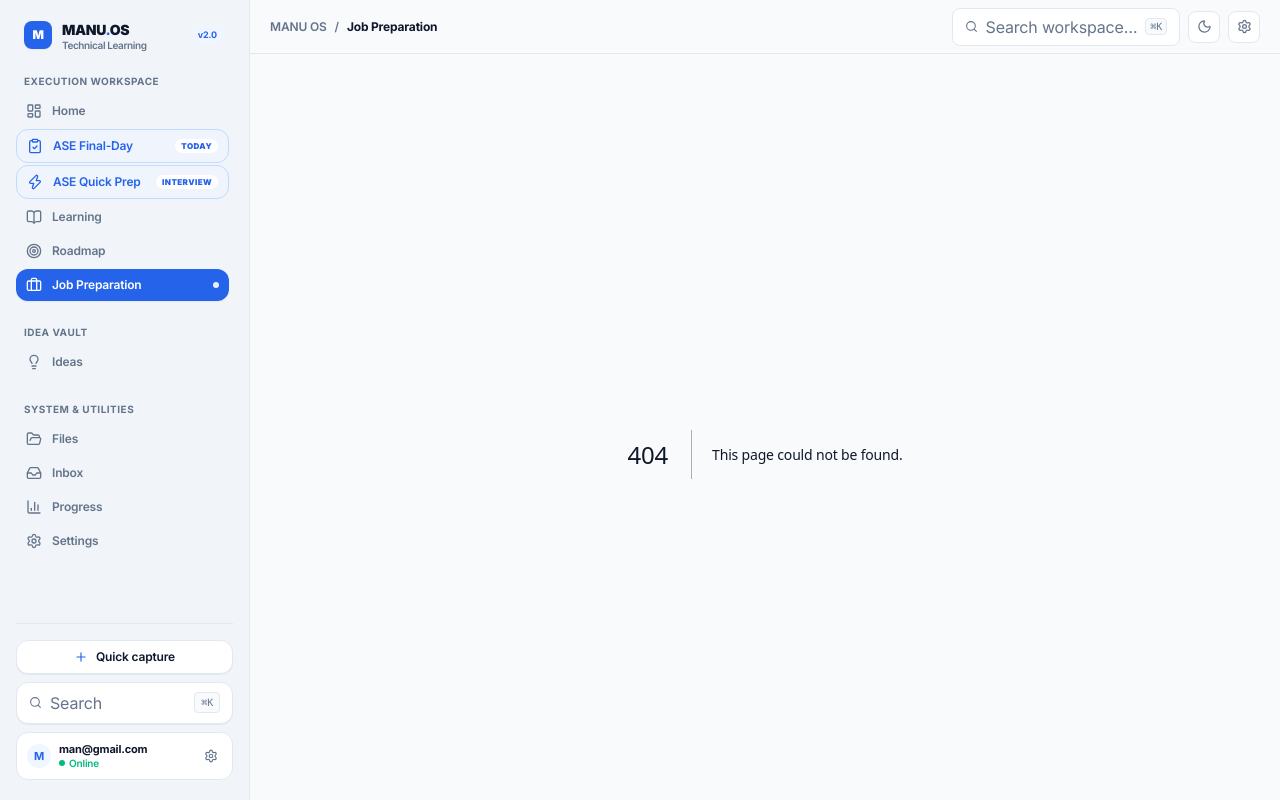
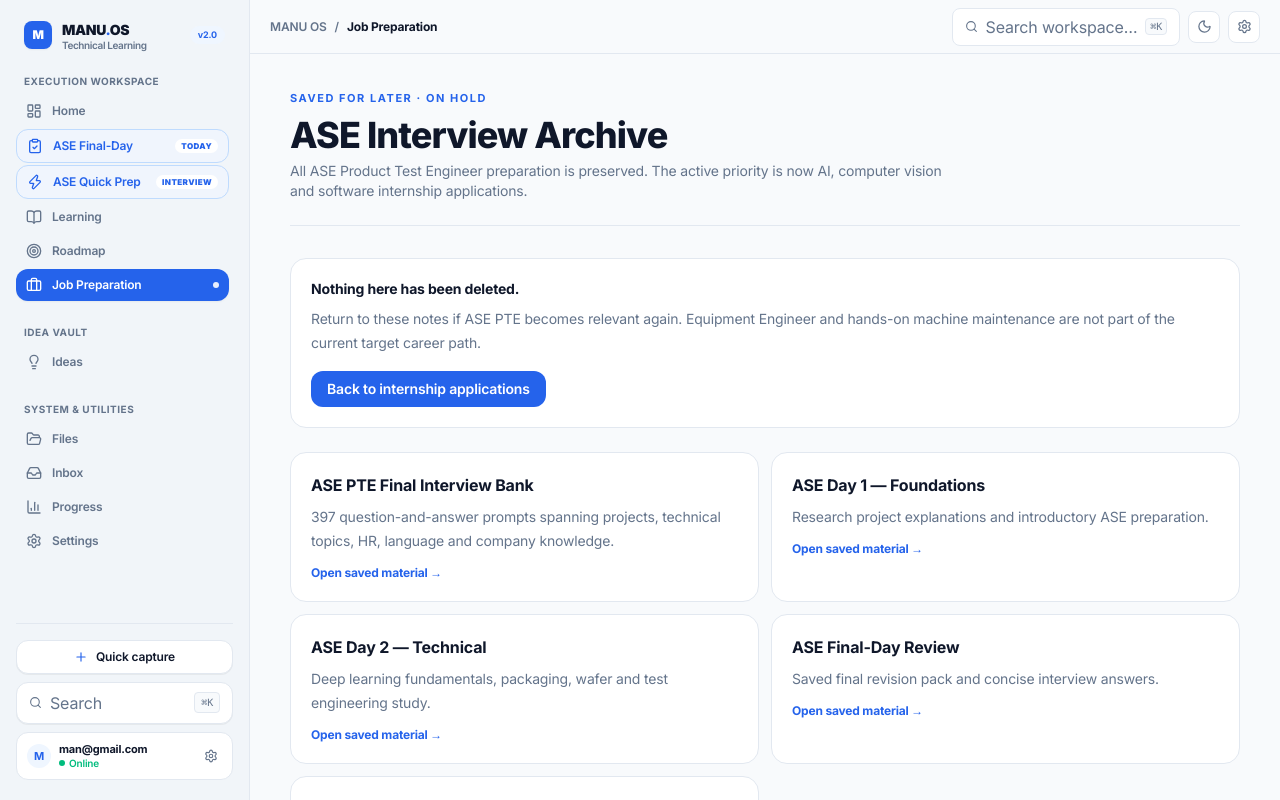
Before and after one commit to manideepreddyyanala4-svg/MANU-LEARNING_OS, a Next.js app: page /job-preparation/ase-archive in a window 1280 px wide. Before the commit this address had no page. Shown: the top 800 px of the page. Built offline with nearby package versions, Linux system fonts and the light colour scheme.

Commit message:
Add dedicated on-hold ASE interview archive without deleting resources

```diff
--- /dev/null
+++ b/app/job-preparation/ase-archive/page.tsx
@@ -0,0 +1,67 @@
+import Link from 'next/link';
+import { Page } from '@/components/ui';
+
+const resources = [
+  {
+    href: '/job-preparation/ase-final-interview-bank',
+    title: 'ASE PTE Final Interview Bank',
+    detail: '397 question-and-answer prompts spanning projects, technical topics, HR, language and company knowledge.',
+  },
+  {
+    href: '/job-preparation/ase-day-1',
+    title: 'ASE Day 1 — Foundations',
+    detail: 'Research project explanations and introductory ASE preparation.',
+  },
+  {
+    href: '/job-preparation/ase-day-2',
+    title: 'ASE Day 2 — Technical',
+    detail: 'Deep learning fundamentals, packaging, wafer and test engineering study.',
+  },
+  {
+    href: '/ase-final-day',
+    title: 'ASE Final-Day Review',
+    detail: 'Saved final revision pack and concise interview answers.',
+  },
+  {
+    href: '/ase-quick-prep',
+    title: 'ASE Quick Preparation',
+    detail: 'Fast revision for whenever the ASE interview becomes relevant again.',
+  },
+] as const;
+
+export default function AseArchivePage() {
+  return (
+    <Page
+      eyebrow="Saved for Later · On Hold"
+      title="ASE Interview Archive"
+      subtitle="All ASE Product Test Engineer preparation is preserved. The active priority is now AI, computer vision and software internship applications."
+    >
+      <div className="mb-6 rounded-2xl border border-[var(--line)] bg-[var(--surface)] p-5">
+        <p className="text-sm font-bold text-[var(--fg)]">Nothing here has been deleted.</p>
+        <p className="mt-2 text-sm leading-6 text-[var(--muted)]">
+          Return to these notes if ASE PTE becomes relevant again. Equipment Engineer and
+          hands-on machine maintenance are not part of the current target career path.
+        </p>
+        <Link
+          href="/job-preparation"
+          className="mt-4 inline-flex rounded-xl bg-[var(--accent)] px-4 py-2 text-sm font-semibold text-white"
+        >
+          Back to internship applications
+        </Link>
+      </div>
+      <div className="grid gap-3 md:grid-cols-2">
+        {resources.map((resource) => (
+          <Link
+            key={resource.href}
+            href={resource.href}
+            className="rounded-2xl border border-[var(--line)] bg-[var(--surface)] p-5 transition hover:border-[var(--accent)]"
+          >
+            <h2 className="font-bold text-[var(--fg)]">{resource.title}</h2>
+            <p className="mt-2 text-sm leading-6 text-[var(--muted)]">{resource.detail}</p>
+            <p className="mt-3 text-xs font-bold text-[var(--accent)]">Open saved material →</p>
+          </Link>
+        ))}
+      </div>
+    </Page>
+  );
+}
```
